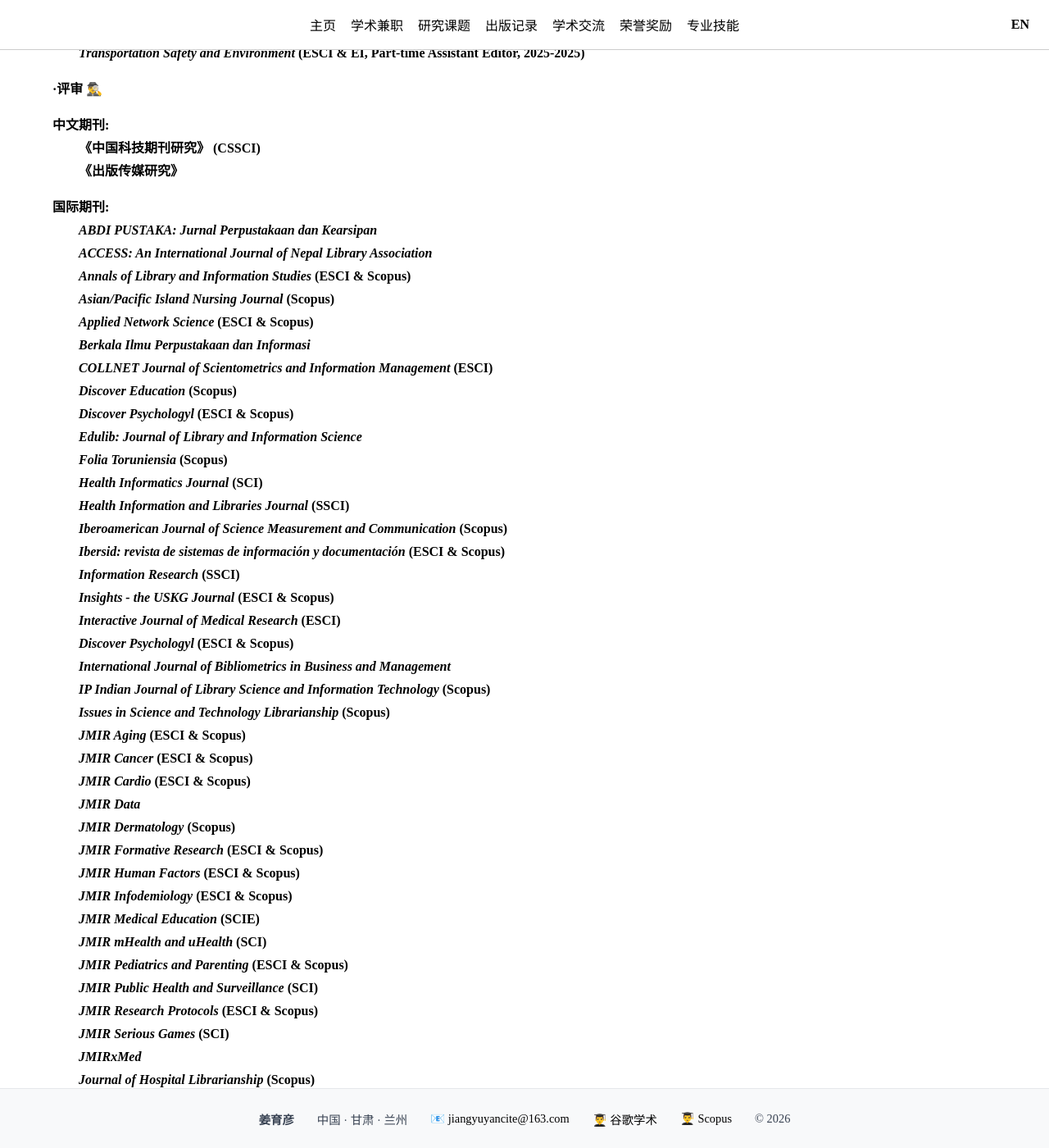
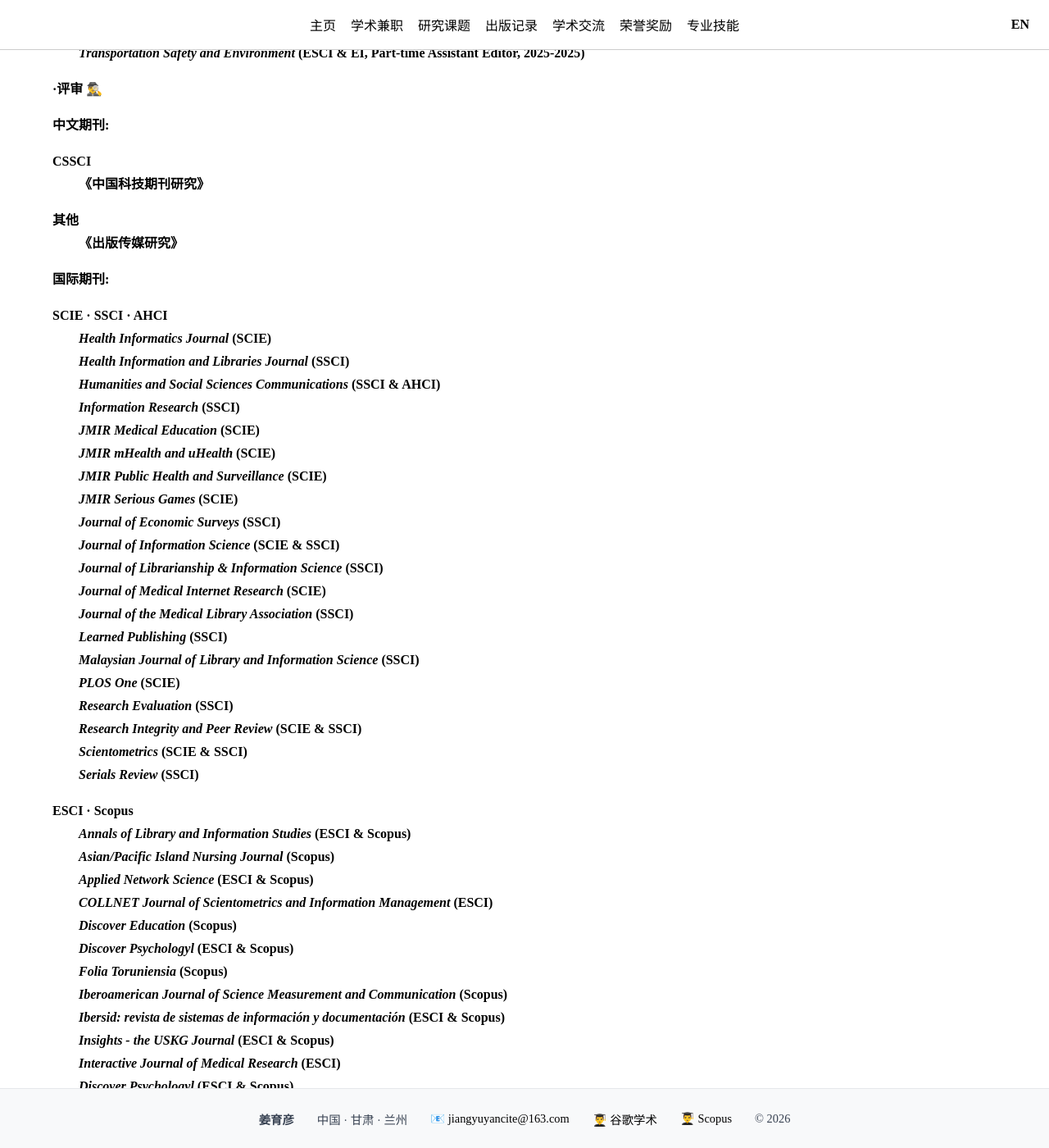
Before and after one commit to jiang-yuyan/Yuyan-Jiang-CV, a Jekyll site: the page built from role/roles-zh.md, in a window 1280 px wide and 1400 px high, scrolled down 387 px. Shown: the whole window at 82% size. Built offline with Jekyll 4.4.1, drawn with Linux system fonts in a browser that asks for light colours; some of the changed text lies outside the part shown.

Commit message:
Update Role Structure

```diff
--- a/role/roles-zh.md
+++ b/role/roles-zh.md
@@ -10,7 +10,7 @@ __·学会__ 🧑‍🎓
 
 __·编辑__ 👨‍🔬
 
-&#8195;&#8195;_**Health Informatics Journal**_ **(SCI, Editorial Review Board, 2025-)**
+&#8195;&#8195;_**Health Informatics Journal**_ **(SCIE, Editorial Review Board, 2025-)**
 &#8195;&#8195;_**COLLNET Journal of Scientometrics and Information Management**_ **(ESCI, Editorial Board, 2026-)**
 &#8195;&#8195;_**IP Indian Journal of Library Science and Information Technology**_ **(Scopus, International Editorial Board, 2026-)**
 &#8195;&#8195;_**Jurnal Kajian Informasi & Perpustakaan**_ **(International Editorial Board, 2026-)**
@@ -20,69 +20,82 @@ __·编辑__ 👨‍🔬
 __·评审__ 🕵️‍♂️
 
 **中文期刊:**
-&#8195;&#8195;**《中国科技期刊研究》** **(CSSCI)**
+
+**CSSCI**
+&#8195;&#8195;**《中国科技期刊研究》**
+
+**其他**
 &#8195;&#8195;**《出版传媒研究》**
 
 **国际期刊:**
-&#8195;&#8195;_**ABDI PUSTAKA: Jurnal Perpustakaan dan Kearsipan**_
-&#8195;&#8195;_**ACCESS: An International Journal of Nepal Library Association**_
+
+**SCIE · SSCI · AHCI**
+&#8195;&#8195;_**Health Informatics Journal**_ **(SCIE)**
+&#8195;&#8195;_**Health Information and Libraries Journal**_ **(SSCI)**
+&#8195;&#8195;_**Humanities and Social Sciences Communications**_ **(SSCI & AHCI)**
+&#8195;&#8195;_**Information Research**_ **(SSCI)**
+&#8195;&#8195;_**JMIR Medical Education**_ **(SCIE)**
+&#8195;&#8195;_**JMIR mHealth and uHealth**_ **(SCIE)**
+&#8195;&#8195;_**JMIR Public Health and Surveillance**_ **(SCIE)**
+&#8195;&#8195;_**JMIR Serious Games**_ **(SCIE)**
+&#8195;&#8195;_**Journal of Economic Surveys**_ **(SSCI)**
+&#8195;&#8195;_**Journal of Information Science**_ **(SCIE & SSCI)**
+&#8195;&#8195;_**Journal of Librarianship & Information Science**_ **(SSCI)**
+&#8195;&#8195;_**Journal of Medical Internet Research**_ **(SCIE)**
+&#8195;&#8195;_**Journal of the Medical Library Association**_ **(SSCI)**
+&#8195;&#8195;_**Learned Publishing**_ **(SSCI)**
+&#8195;&#8195;_**Malaysian Journal of Library and Information Science**_ **(SSCI)**
+&#8195;&#8195;_**PLOS One**_ **(SCIE)**
+&#8195;&#8195;_**Research Evaluation**_ **(SSCI)**
+&#8195;&#8195;_**Research Integrity and Peer Review**_ **(SCIE & SSCI)**
+&#8195;&#8195;_**Scientometrics**_ **(SCIE & SSCI)**
+&#8195;&#8195;_**Serials Review**_ **(SSCI)**
+
+**ESCI · Scopus**
 &#8195;&#8195;_**Annals of Library and Information Studies**_ **(ESCI & Scopus)**
 &#8195;&#8195;_**Asian/Pacific Island Nursing Journal**_ **(Scopus)**
 &#8195;&#8195;_**Applied Network Science**_ **(ESCI & Scopus)**
-&#8195;&#8195;_**Berkala Ilmu Perpustakaan dan Informasi**_
 &#8195;&#8195;_**COLLNET Journal of Scientometrics and Information Management**_ **(ESCI)**
 &#8195;&#8195;_**Discover Education**_ **(Scopus)**
 &#8195;&#8195;_**Discover Psychologyl**_ **(ESCI & Scopus)**
-&#8195;&#8195;_**Edulib: Journal of Library and Information Science**_
 &#8195;&#8195;_**Folia Toruniensia**_ **(Scopus)**
-&#8195;&#8195;_**Health Informatics Journal**_ **(SCI)**
-&#8195;&#8195;_**Health Information and Libraries Journal**_ **(SSCI)**
 &#8195;&#8195;_**Iberoamerican Journal of Science Measurement and Communication**_ **(Scopus)**
 &#8195;&#8195;_**Ibersid: revista de sistemas de información y documentación**_ **(ESCI & Scopus)**
-&#8195;&#8195;_**Information Research**_ **(SSCI)**
 &#8195;&#8195;_**Insights - the USKG Journal**_ **(ESCI & Scopus)**
 &#8195;&#8195;_**Interactive Journal of Medical Research**_ **(ESCI)**
 &#8195;&#8195;_**Discover Psychologyl**_ **(ESCI & Scopus)**
-&#8195;&#8195;_**International Journal of Bibliometrics in Business and Management**_
 &#8195;&#8195;_**IP Indian Journal of Library Science and Information Technology**_ **(Scopus)**
 &#8195;&#8195;_**Issues in Science and Technology Librarianship**_ **(Scopus)**
 &#8195;&#8195;_**JMIR Aging**_ **(ESCI & Scopus)**
 &#8195;&#8195;_**JMIR Cancer**_ **(ESCI & Scopus)**
 &#8195;&#8195;_**JMIR Cardio**_ **(ESCI & Scopus)**
-&#8195;&#8195;_**JMIR Data**_
 &#8195;&#8195;_**JMIR Dermatology**_ **(Scopus)**
 &#8195;&#8195;_**JMIR Formative Research**_ **(ESCI & Scopus)**
 &#8195;&#8195;_**JMIR Human Factors**_ **(ESCI & Scopus)**
 &#8195;&#8195;_**JMIR Infodemiology**_ **(ESCI & Scopus)**
-&#8195;&#8195;_**JMIR Medical Education**_ **(SCIE)**
-&#8195;&#8195;_**JMIR mHealth and uHealth**_ **(SCI)**
 &#8195;&#8195;_**JMIR Pediatrics and Parenting**_ **(ESCI & Scopus)**
-&#8195;&#8195;_**JMIR Public Health and Surveillance**_ **(SCI)**
 &#8195;&#8195;_**JMIR Research Protocols**_ **(ESCI & Scopus)**
-&#8195;&#8195;_**JMIR Serious Games**_ **(SCI)**
+&#8195;&#8195;_**Journal of Hospital Librarianship**_ **(Scopus)**
+&#8195;&#8195;_**New Review of Information Networking**_ **(Scopus)**
+&#8195;&#8195;_**Online Journal of Public Health Informatics**_ **(ESCI & Scopus)**
+&#8195;&#8195;_**Revista Interamericana de Bibliotecología**_ **(Scopus)**
+&#8195;&#8195;_**SN Business & Economics**_ **(Scopus)**
+
+**其他**
+&#8195;&#8195;_**ABDI PUSTAKA: Jurnal Perpustakaan dan Kearsipan**_
+&#8195;&#8195;_**ACCESS: An International Journal of Nepal Library Association**_
+&#8195;&#8195;_**Berkala Ilmu Perpustakaan dan Informasi**_
+&#8195;&#8195;_**Edulib: Journal of Library and Information Science**_
+&#8195;&#8195;_**International Journal of Bibliometrics in Business and Management**_
+&#8195;&#8195;_**JMIR Data**_
 &#8195;&#8195;_**JMIRxMed**_
-&#8195;&#8195;_**Journal of Hospital Librarianship**_ **(Scopus)**
-&#8195;&#8195;_**Journal of Information Science**_ **(SCI & SSCI)**
 &#8195;&#8195;_**Journal of Librarianship and Scholarly Communication**_
-&#8195;&#8195;_**Journal of Medical Internet Research**_ **(SCI)**
-&#8195;&#8195;_**Journal of the Medical Library Association**_ **(SSCI)**
 &#8195;&#8195;_**Journal of Knowledge and Communication Management**_
-&#8195;&#8195;_**Learned Publishing**_ **(SSCI)**
-&#8195;&#8195;_**New Review of Information Networking**_ **(Scopus)**
-&#8195;&#8195;_**Nordic Journal of Library and Information Studies**_ **(SSCI)**
-&#8195;&#8195;_**Malaysian Journal of Library and Information Science**_
-&#8195;&#8195;_**Online Journal of Public Health Informatics**_ **(ESCI & Scopus)**
+&#8195;&#8195;_**Nordic Journal of Library and Information Studies**_
 &#8195;&#8195;_**Pustabiblia: Journal of Library and Information Science**_
 &#8195;&#8195;_**Pustaka Karya: Jurnal Ilmiah Ilmu Perpustakaan dan Informasi**_
-&#8195;&#8195;_**PLOS One**_ **(SCI)**
-&#8195;&#8195;_**Research Evaluation**_ **(SSCI)**
-&#8195;&#8195;_**Research Integrity and Peer Review**_ **(SCI & SSCI)**
-&#8195;&#8195;_**Revista Interamericana de Bibliotecología**_ **(Scopus)**
 &#8195;&#8195;_**REVUE DES SCIENCES DE L' INFORMATION**_
-&#8195;&#8195;_**Scientometrics**_ **(SCI & SSCI)**
-&#8195;&#8195;_**Serials Review**_ **(SSCI)**
-&#8195;&#8195;_**SN Business & Economics**_ **(Scopus)**
 &#8195;&#8195;_**Tibanndaru : Jurnal Ilmu Perpustakaan dan Informasi**_
 &#8195;&#8195;_**Trends in Scholarly Publishing**_
 
-***统计:** 1 次 (2022); 1 次 (2023); 14 次 (2024); 97 次 (2025); 60 次 (2026)
+***统计:** 1 次 (2022); 1 次 (2023); 14 次 (2024); 97 次 (2025); 63 次 (2026)
```
Also changed, not shown: index-zh.md (+2 -2 lines), index.md (+1 -1 lines), role/roles.md (+43 -30 lines).
